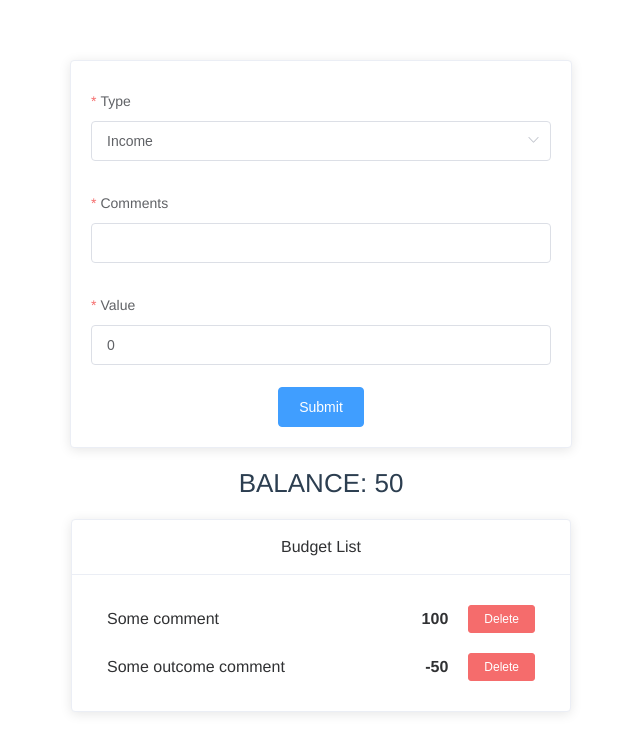
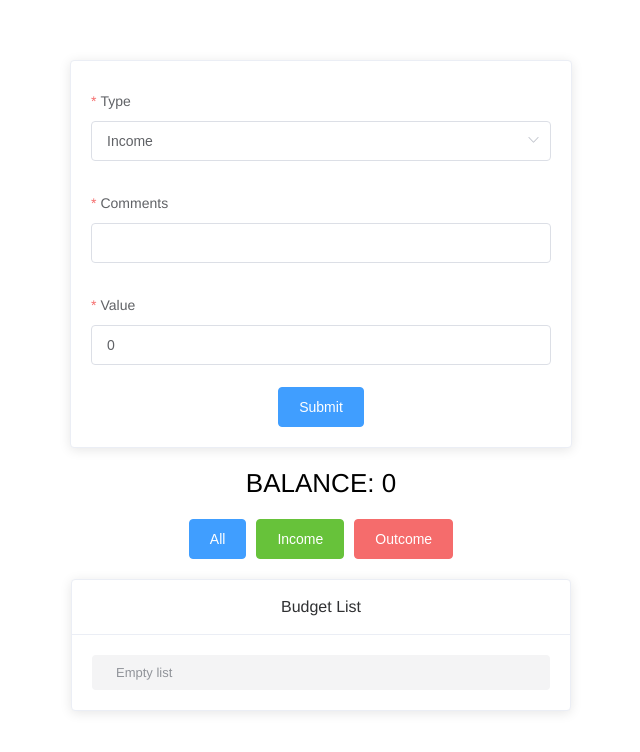
Before and after one commit to theart84/budget, a Vue app: page / in a window 1280 px wide. Shown: the top 752 px of the page, without its empty margins (319-959 px from the left). Built offline with nearby package versions, Linux system fonts and the light colour scheme.

Commit message:
Add BudgetListItem, SortButtons.

```diff
--- a/src/App.vue
+++ b/src/App.vue
@@ -2,7 +2,10 @@
   <div id="app">
     <Form @submitForm="onFormSubmit"/>
     <TotalBalance :total="totalBalance" />
-    <BudgetList  :list="list" @deleteItem="onDeleteItem"/>
+    <SortButtons @viewAllTransactions="allTransactions"
+                 @viewIncomeTransactions="incomeTransactions"
+                 @viewOutcomeTransactions="outcomeTransactions"/>
+    <BudgetList  :list="transaction"/>
   </div>
 </template>
 
@@ -10,6 +13,7 @@
 import BudgetList from "@/components/BudgetList";
 import TotalBalance from "@/components/TotalBalance";
 import Form from "@/components/Form";
+import SortButtons from "@/components/SortButtons";
 
 export default {
   name: 'App',
@@ -17,26 +21,15 @@ export default {
     BudgetList,
     TotalBalance,
     Form,
+    SortButtons,
   },
   data: () => ({
-    list: {
-      1: {
-        type: 'INCOME',
-        value: 100,
-        comment: 'Some comment',
-        id: 1,
-      },
-      2: {
-        type: 'OUTCOME',
-        value: -50,
-        comment: 'Some outcome comment',
-        id: 2,
-      }
-    },
+    list: {},
+    transaction: {},
   }),
   computed: {
     totalBalance() {
-      return Object.values(this.list).reduce((acc, item) => acc + item.value, 0);
+      return Object.values(this.transaction).reduce((acc, item) => acc + item.value, 0);
     },
   },
   methods: {
@@ -46,9 +39,31 @@ export default {
     onFormSubmit(data) {
       const newObj = {
         ...data,
-        id: String(Math.random())
+        id: Math.random()
       };
       this.$set(this.list, newObj.id, newObj);
+      this.allTransactions();
+    },
+    allTransactions() {
+      return this.transaction = {...this.list};
+    },
+    incomeTransactions() {
+      const newObj = Object.entries(this.list).reduce((acc, [key, value]) => {
+        if (value.type === 'INCOME') {
+          acc[key] = value;
+        }
+        return acc;
+      }, {});
+      return this.transaction = {...newObj};
+    },
+    outcomeTransactions() {
+      const newObj = Object.entries(this.list).reduce((acc, [key, value]) => {
+        if (value.type === 'OUTCOME') {
+          acc[key] = value;
+        }
+        return acc;
+      }, {});
+      return this.transaction = {...newObj};
     }
   }
 }
--- a/src/components/BudgetList.vue
+++ b/src/components/BudgetList.vue
@@ -2,10 +2,8 @@
   <div class="budget-list-wrap">
     <ElCard :header="header">
       <template v-if="!isEmpty">
-        <div class="list-item" v-for="(item, prop) in list" :key="prop">
-          <span class="budget-comment">{{ item.comment }}</span>
-          <span class="budget-value">{{ item.value }}</span>
-          <ElButton type="danger" size="mini" @click="deleteItem(item.id)">Delete</ElButton>
+        <div v-for="(item, prop) in list" :key="prop">
+          <BudgetListItem :comment="item.comment" :value="item.value" :id="item.id" @deleteItem="onDeleteItem"/>
         </div>
       </template>
       <ElAlert v-else type="info" :title="emptyTitle" :closable="false"/>
@@ -14,8 +12,13 @@
 </template>
 
 <script>
+import BudgetListItem from "@/components/BudgetListItem";
+
 export default {
   name: 'BudgetList',
+  components: {
+    BudgetListItem
+  },
   props: {
     list: {
       type: Object,
@@ -32,26 +35,16 @@ export default {
     }
   },
   methods: {
-    deleteItem(id) {
-      this.$emit('deleteItem', id);
+    onDeleteItem(id) {
+      this.$delete(this.list, id);
     }
   }
 }
 </script>
 
 <style scoped>
-  .budget-list-wrap {
-    width: 500px;
-    margin: auto;
-  }
-  .list-item {
-    display: flex;
-    align-items: center;
-    padding: 10px 15px;
-  }
-  .budget-value {
-    font-weight: bold;
-    margin-left: auto;
-    margin-right: 20px;
-  }
+.budget-list-wrap {
+  width: 500px;
+  margin: auto;
+}
 </style>
--- /dev/null
+++ b/src/components/BudgetListItem.vue
@@ -0,0 +1,64 @@
+<template>
+  <div class="list-item">
+    <span class="budget-comment"><i :class="icon"></i>{{ comment }}</span>
+    <span class="budget-value" :style="colorBalance">{{ value }}</span>
+    <ElButton type="danger" size="mini" @click="deleteItem(id)">Delete</ElButton>
+  </div>
+</template>
+
+<script>
+export default {
+  name: 'BudgetListItem',
+  props: {
+    comment: {
+      type: String
+    },
+    value: {
+      type: Number
+    },
+    id: {
+      type: Number
+    }
+  },
+  data: () => ({}),
+  methods: {
+    deleteItem(id) {
+      let isConfirm = confirm('Are you sure you want to delete the transaction?')
+      if (isConfirm) {
+        this.$emit('deleteItem', id);
+      }
+    }
+  },
+  computed: {
+    icon() {
+      if (this.value > 0) {
+        return `el-icon-top`;
+      }
+      return `el-icon-bottom`;
+    },
+    colorBalance() {
+      if (this.value > 0) {
+        return `color: green`;
+      } else if (this.value < 0) {
+        return `color: red`;
+      }
+      return `color: black`;
+    }
+
+  }
+}
+</script>
+
+<style scoped>
+.list-item {
+  display: flex;
+  align-items: center;
+  padding: 10px 15px;
+}
+
+.budget-value {
+  font-weight: bold;
+  margin-left: auto;
+  margin-right: 20px;
+}
+</style>
--- a/src/components/Form.vue
+++ b/src/components/Form.vue
@@ -30,18 +30,22 @@ export default {
     },
     rules: {
       type: [{required: true, message: 'Please select type', trigger: 'blur'}],
-      comment: [{required: true, message: 'Please imput comment', trigger: 'change'}],
+      comment: [{required: true, message: 'Please input comment', trigger: 'change'}],
       value: [
-        {required: true, message: 'Please imput value', trigger: 'change'},
-        {type: 'number', message: 'Value must be a numver', trigger: 'change'}
+        {required: true, message: 'Please input value', trigger: 'change'},
+        {type: 'number', message: 'Value must be a number', trigger: 'change'},
       ]
     }
   }),
   methods: {
     onSumbit() {
       this.$refs.addItemForm.validate((valid) => {
+        const newFormData = {...this.formData};
+        if (newFormData.type === 'OUTCOME') {
+          newFormData.value = -Math.abs(newFormData.value);
+        }
         if (valid) {
-          this.$emit('submitForm', {...this.formData});
+          this.$emit('submitForm', newFormData);
           this.$refs.addItemForm.resetFields();
         }
       })
--- /dev/null
+++ b/src/components/SortButtons.vue
@@ -0,0 +1,30 @@
+<template>
+  <div class="sort-buttons-wrap">
+    <ElButton @click="viewAllTransactions" type="primary">All</ElButton>
+    <ElButton @click="viewIncomeTransactions" type="success">Income</ElButton>
+    <ElButton @click="viewOutcomeTransactions" type="danger">Outcome</ElButton>
+  </div>
+</template>
+
+<script>
+export default {
+  name: 'SortButtons',
+  methods: {
+    viewAllTransactions() {
+      this.$emit('viewAllTransactions');
+    },
+    viewIncomeTransactions() {
+      this.$emit('viewIncomeTransactions');
+    },
+    viewOutcomeTransactions() {
+      this.$emit('viewOutcomeTransactions');
+    }
+  }
+}
+</script>
+
+<style scoped>
+.sort-buttons-wrap {
+  padding: 0 20px 20px;
+}
+</style>
--- a/src/components/TotalBalance.vue
+++ b/src/components/TotalBalance.vue
@@ -1,5 +1,5 @@
 <template>
-  <div class="total-value">Balance: {{ total }}</div>
+  <div class="total-value" :style="colorBalance">Balance: {{ total }}</div>
 </template>
 
 <script>
@@ -9,6 +9,16 @@ export default  {
     total: {
       type: Number,
       default: 0,
+    }
+  },
+  computed: {
+    colorBalance() {
+      if (this.total > 0) {
+        return `color: green`;
+      } else if (this.total < 0) {
+        return `color: red`;
+      }
+      return `color: black`;
     }
   }
 }
```
